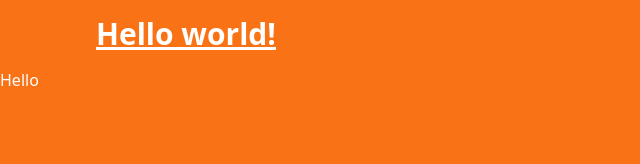
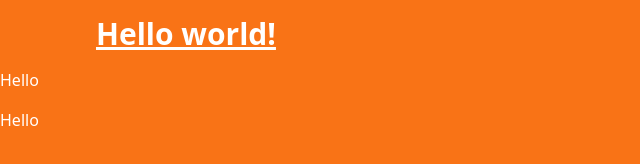
Before and after one commit to Munshi91/biker-zone-tailwindcss, a website: page src/index.html in a window 1280 px wide. Shown: the full height of the page, 0-640 px from the left. Drawn offline with Linux system fonts and the light colour scheme.

Commit message:
second part

```diff
--- a/src/index.html
+++ b/src/index.html
@@ -1,12 +1,16 @@
 <!DOCTYPE html>
 <html>
+
 <head>
   <meta charset="UTF-8" />
   <meta name="viewport" content="width=device-width, initial-scale=1.0" />
   <link href="../dist/output.css" rel="stylesheet" />
 </head>
+
 <body class="bg-orange-500 text-white">
   <h1 class="text-3xl font-bold underline pt-4 ml-24">Hello world!</h1>
   <h2 class="pt-4">Hello</h2>
+  <h2 class="pt-4">Hello</h2>
 </body>
+
 </html>
```
Lines whose indentation alone changed are shown as unchanged.
